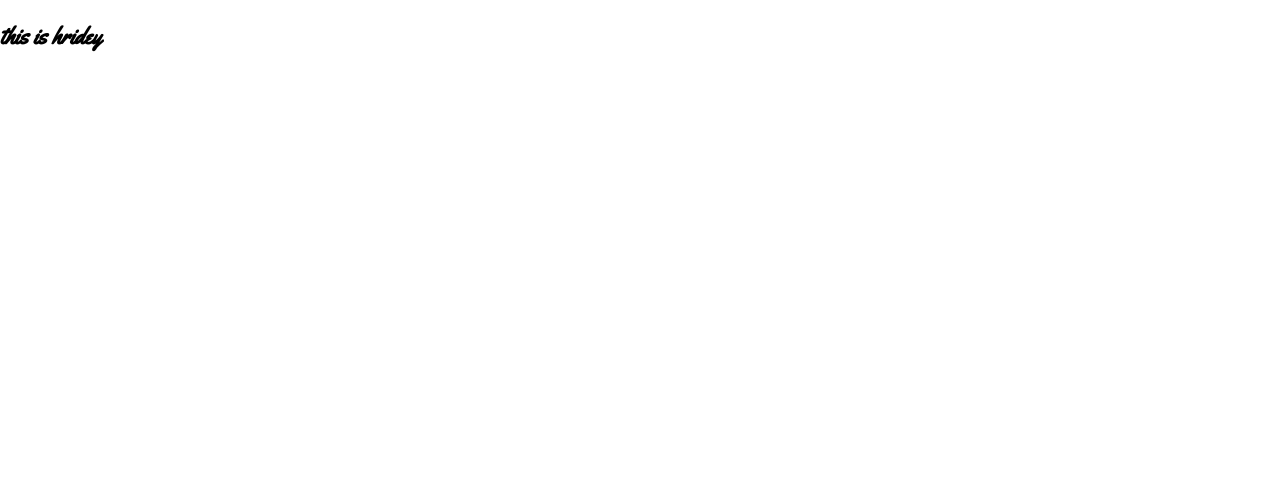
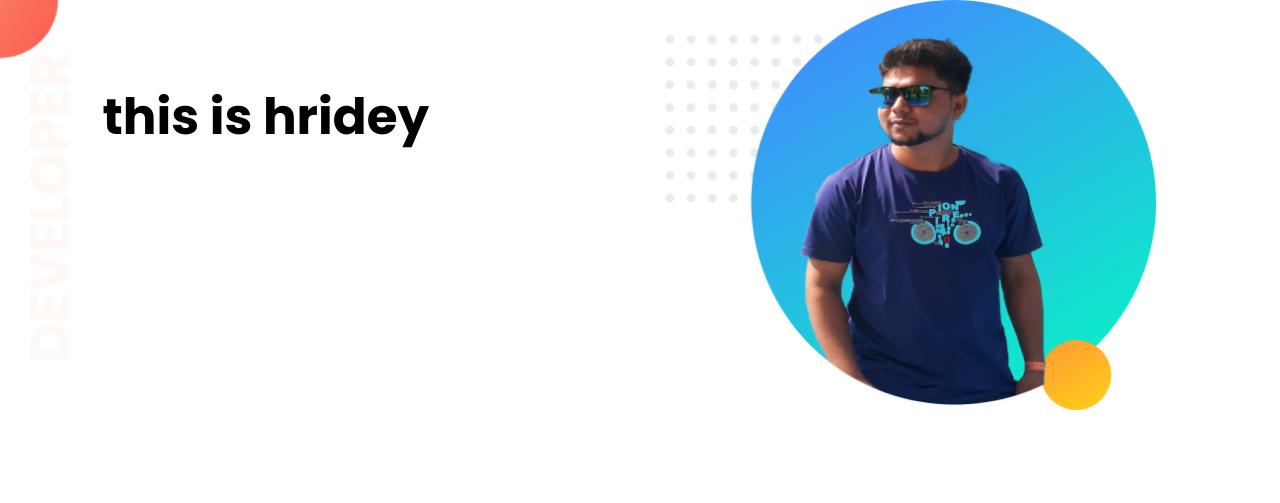
Before and after one commit to FreelancerHridey/First-Protfolio, a plain HTML site: page index.html in a window 1280 px wide. Drawn offline with Linux system fonts and the light colour scheme.

Commit message:
change new

```diff
--- a/css/style.css
+++ b/css/style.css
@@ -1,9 +1,34 @@
-@import url('https://fonts.googleapis.com/css2?family=Yellowtail&display=swap');
+@import url('https://fonts.googleapis.com/css2?family=Poppins:wght@100;400;600;700;900&display=swap');
 
 body{
     margin: 0;
     padding: 0;
     box-sizing: border-box;
-    font-family: 'Yellowtail', cursive;
+    font-family: 'Poppins', sans-serif;
 
 }
+.banner-section{
+    height: 500px;
+    background: url("../images/top-banner.png");
+    background-repeat: no-repeat;
+    background-position: cover;
+}
+
+.left-site{
+    width: 40%;
+    float: left;
+    margin-left: 5%;
+    padding: 3%;
+}
+.left-site h1{
+    font-size: 50px;
+}
+.right-site{
+    width: 40%;
+    float: left;
+
+}
+.right-site img{
+    width: 100%;
+
+}
--- a/index.html
+++ b/index.html
@@ -15,7 +15,7 @@
             <h1></h1>
         </div>
         <div class="right-site">
-            <img src="/images/" alt="">
+            <img src="/images/banner1.png" alt="">
         </div>
     </section>
 
```
